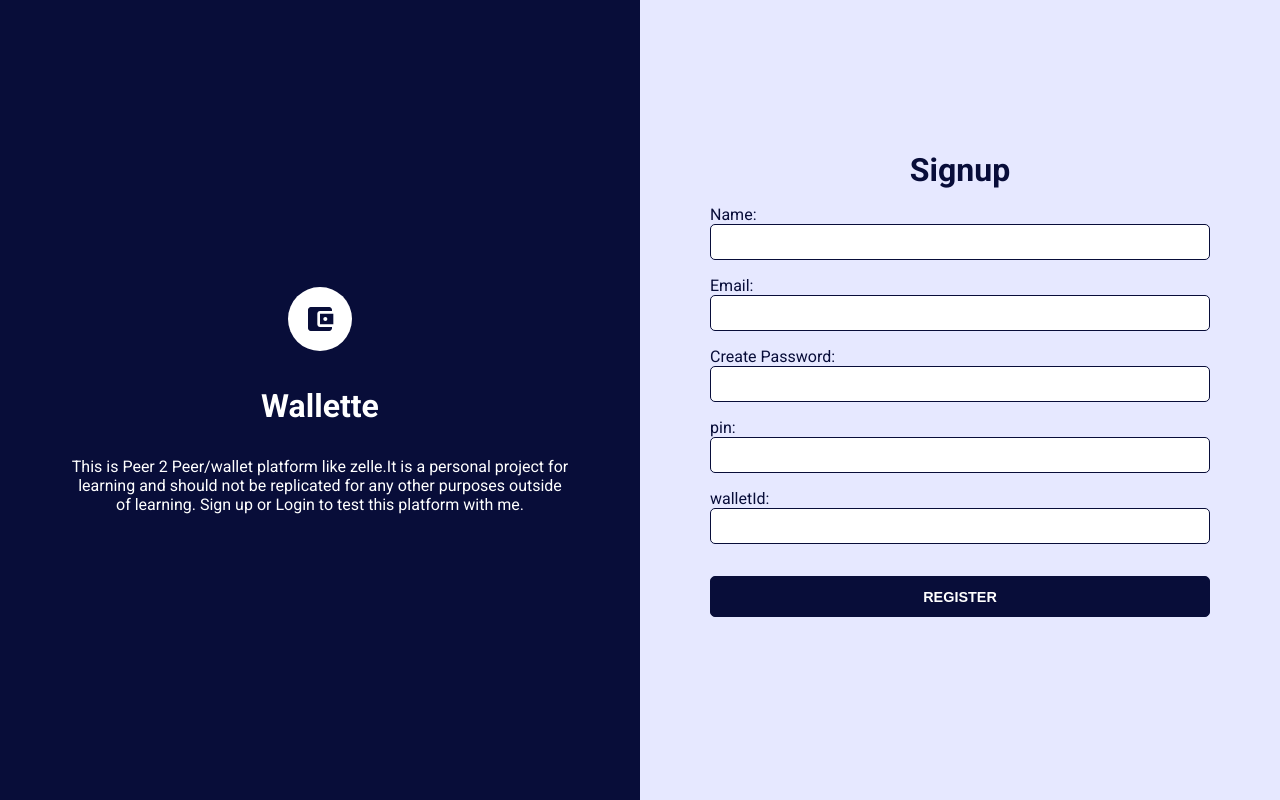
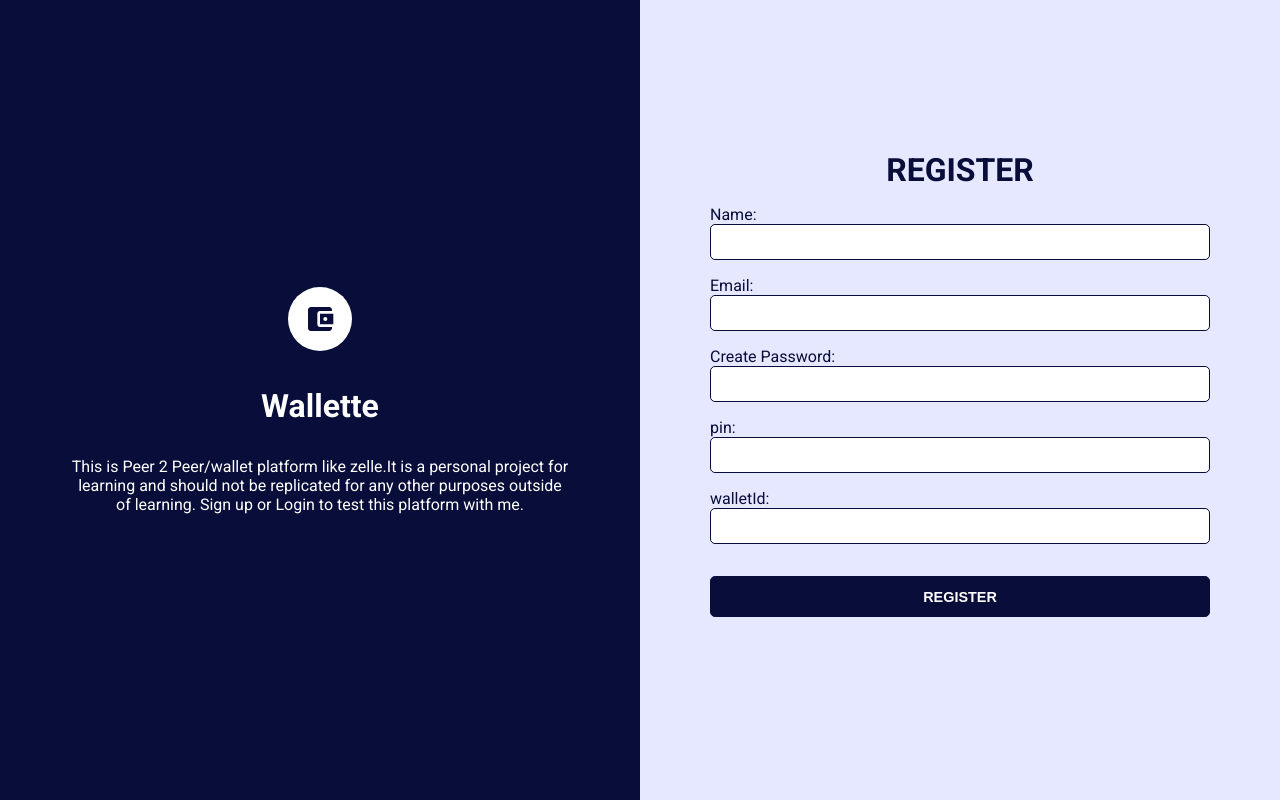
Before and after one commit to Sugarcothe/bankp2pfrontend, a React (Vite) app: page / in a window 1280 px wide. Built offline with nearby package versions, Linux system fonts and the light colour scheme.

Commit message:
login/register

```diff
--- a/src/components/Register.jsx
+++ b/src/components/Register.jsx
@@ -28,7 +28,7 @@ const Register = (props) => {
       </div>
       <div className="formPage">
         <div className="themeForm">
-          <h1>Signup</h1>
+          <h1>REGISTER</h1>
         </div>
 
         <form>
--- a/src/components/style.css
+++ b/src/components/style.css
@@ -115,6 +115,7 @@ button:hover {
     font-size: 10px;
     justify-content: center;
     align-items: center;
+    font-size: 1.3rem;
   }
 
   .formPage {
```
